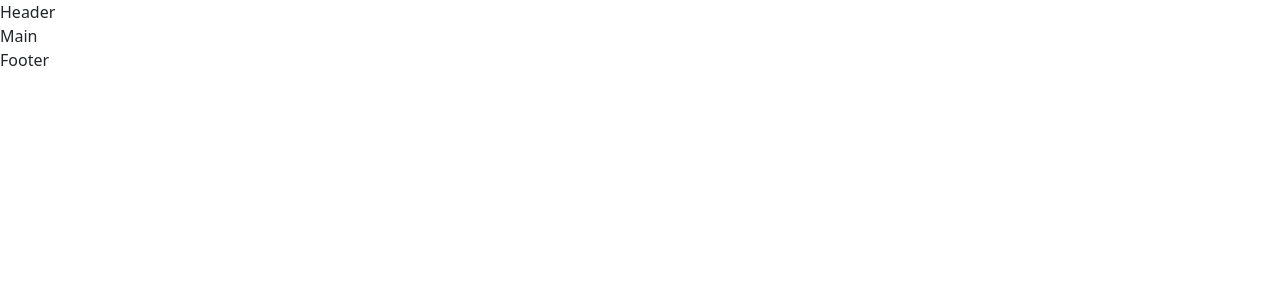
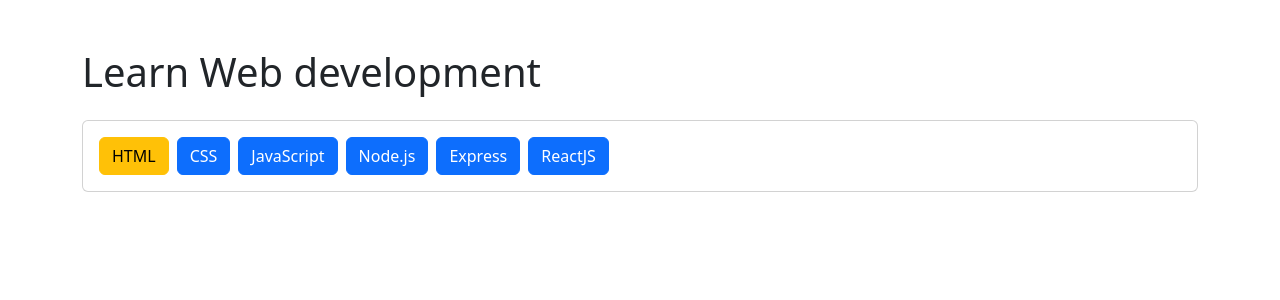
Before and after one commit to fedebacci/react-use-state, a React (Vite) app: page / in a window 1280 px wide. Shown: the top 300 px of the page. Built offline with nearby package versions, Linux system fonts and the light colour scheme.

Commit message:
Inserimento e logica dei pulsanti

```diff
--- a/src/App.jsx
+++ b/src/App.jsx
@@ -1,14 +1,11 @@
-import Header from './components/layout/Header';
 import Main from './components/layout/Main';
-import Footer from './components/layout/Footer';
+import languagesData from './assets/js/data/languages';
 
 export default function App() {
 
   return (
     <>
-      <Header />
-      <Main />
-      <Footer />
+      <Main languagesData={languagesData} />
     </>
   )
 }
--- a/src/assets/css/index.css
+++ b/src/assets/css/index.css
@@ -4,98 +4,19 @@
     padding: 0;
     box-sizing: border-box;
 }
-/* Mettere come classe .img-fluid se necessario */
-img {
-    display: block;
-    max-width: 100%;
-}
-a {
-    text-decoration: none;
-    color: inherit;
-}
-ul {
-    list-style-type: none;
-}
 
 
 
-/* DEBUG */
-.debug ,
-.debug * {
-    padding: 5px;
-    background-color: #ff000022;
-    border: 2px dashed red;
-}
 
 
 
-/* ⚙️ VARIABILI ⚙️ */
-:root {
-    --col-spacing: 1rem;
-}
 
 
 
-/* UTILS */
-section {
-    padding: calc(2 * var(--col-spacing)) 0;
+
+
+
+#languages-buttons {
+    flex-direction: row;
+    gap: .5rem;
 }
-.container {
-    max-width: 1200px;
-    margin: 0 auto;
-}
-.row {
-    display: flex;
-    flex-wrap: wrap;
-    margin: 0 calc(var(--col-spacing) * -1);
-    row-gap: calc(2 * var(--col-spacing));
-}
-.row [class*="col"] {
-    padding: 0 var(--col-spacing);
-}
-.row-no-gap {
-    display: flex;
-    flex-wrap: wrap;
-    margin: 0;
-    row-gap: 0;
-}
-.row-no-gap [class*="col"] {
-    padding: 0;
-}
-.col-100 {
-    width: 100%;
-}
-.col-1-2 {
-    width: calc(100% / 2);
-}
-.col-1-3 {
-    width: calc(100% / 3);
-}
-.col-2-3 {
-    width: calc(100% / 3 * 2);
-}
-.col-1-4 {
-    width: calc(100% / 4);
-}
-.col-3-4 {
-    width: calc(100% / 4 * 3);
-}
-.col-1-5 {
-    width: calc(100% / 5);
-}
-.col-4-5 {
-    width: calc(100% / 5 * 4);
-}
-.col-1-6 {
-    width: calc(100% / 6);
-}
-.col-5-6 {
-    width: calc(100% / 6 * 5);
-}
-.btn {
-    font-family: inherit;
-    cursor: pointer;
-    display: inline-block;
-    background-color: transparent;
-    border: 0;
-}
--- /dev/null
+++ b/src/assets/js/data/languages.js
@@ -0,0 +1,34 @@
+const languages = [
+  {
+    id: 1,
+    title: "HTML",
+    description: "HTML (HyperText Markup Language) è il linguaggio standard per creare pagine e applicazioni web. Struttura il contenuto web e fornisce elementi di base come titoli, paragrafi e immagini."
+  },
+  {
+    id: 2,
+    title: "CSS",
+    description: "CSS (Cascading Style Sheets) è un linguaggio di stile utilizzato per descrivere la presentazione di un documento scritto in HTML o XML. Controlla il layout, i colori, i caratteri e l'aspetto complessivo di una pagina web."
+  },
+  {
+    id: 3,
+    title: "JavaScript",
+    description: "JavaScript è un linguaggio di programmazione dinamico utilizzato per lo sviluppo web, che consente contenuti interattivi come grafici animati, pulsanti cliccabili e altre funzionalità dinamiche sui siti web."
+  },
+  {
+    id: 4,
+    title: "Node.js",
+    description: "Node.js è un ambiente di runtime JavaScript lato server che permette di utilizzare JavaScript anche sul backend, consentendo agli sviluppatori di usare lo stesso linguaggio sia sul client che sul server."
+  },
+  {
+    id: 5,
+    title: "Express",
+    description: "Express è un framework per applicazioni web minimalista e veloce per Node.js. Fornisce strumenti robusti per creare applicazioni web e API e semplifica la gestione delle rotte e delle richieste."
+  },
+  {
+    id: 6,
+    title: "ReactJS",
+    description: "ReactJS è una libreria JavaScript per costruire interfacce utente, in particolare applicazioni a pagina singola. Consente agli sviluppatori di creare componenti UI riutilizzabili e di gestire efficacemente lo stato dell'applicazione."
+  }
+];
+
+export default languages;
--- a/src/components/layout/Footer.jsx
+++ /dev/null
@@ -1,7 +0,0 @@
-export default function Footer () {
-    return (
-        <footer>
-            Footer
-        </footer>
-    );
-}
--- a/src/components/layout/Header.jsx
+++ /dev/null
@@ -1,7 +0,0 @@
-export default function Header () {
-    return (
-        <header>
-            Header
-        </header>
-    );
-}
--- a/src/components/layout/Main.jsx
+++ b/src/components/layout/Main.jsx
@@ -1,7 +1,18 @@
-export default function Main () {
+import Languages from "../ui/Languages";
+
+export default function Main ({ languagesData }) {
     return (
         <main>
-            Main
+            <div className="container">
+                <div className="row">
+                    <div className="col-100">
+                        <h1 className="mt-5 mb-4">
+                            Learn Web development
+                        </h1>
+                        <Languages languagesData={languagesData} />
+                    </div>
+                </div>
+            </div>
         </main>
     );
 }
--- /dev/null
+++ b/src/components/ui/LanguageButton.jsx
@@ -0,0 +1,10 @@
+export default function LanguageButton ({ title, isSelected, handleClick }) {
+    // console.debug('LanguageButton title', title);
+    // console.debug('LanguageButton isSelected', isSelected);
+    // console.debug('LanguageButton handleClick', handleClick);
+    return (
+        <div onClick={handleClick} className={"btn " + (isSelected ? 'btn-warning' : 'btn-primary')}>
+            {title}
+        </div>
+    );
+}
--- /dev/null
+++ b/src/components/ui/LanguageDescriptionBox.jsx
@@ -0,0 +1,9 @@
+export default function LanguageDescriptionBox ({ description }) {
+    // console.debug('LaLanguageDescriptionBoxnguageButton description', description);
+    return (
+        <div>
+            {/* Languages box */}
+            Lorem ipsum dolor sit amet consectetur adipisicing elit. Vero reprehenderit dignissimos aut illum ratione quia ea fugit exercitationem impedit itaque sint suscipit, esse quasi veritatis recusandae hic. Quasi omnis optio sed quis neque laudantium molestiae saepe dolor corporis odit, consequuntur reiciendis. Vero, nostrum, molestiae rerum obcaecati magni similique est saepe veritatis, praesentium explicabo quo. Quos hic unde ipsa cum nemo. Rem eligendi, dignissimos fuga possimus perferendis maiores itaque sequi veritatis quam reiciendis. Velit sunt, eum aut quo consequatur doloremque dolorem sequi animi voluptatum modi commodi dicta vitae, fuga voluptas quas dolores! Totam voluptatum ratione similique nam optio nobis expedita fugiat.
+        </div>
+    );
+}
--- /dev/null
+++ b/src/components/ui/Languages.jsx
@@ -0,0 +1,15 @@
+import LanguagesButtons from "./LanguagesButtons";
+import LanguageDescriptionBox from "./LanguageDescriptionBox";
+
+export default function Languages ({ languagesData }) {
+    // console.debug('Languages languagesData', languagesData);
+    return (
+        <>
+            {/* <div>
+                Languages
+            </div> */}
+            <LanguagesButtons buttonsData={languagesData} />
+            {/* <LanguageDescriptionBox description={languagesData} /> */}
+        </>
+    );
+}
--- /dev/null
+++ b/src/components/ui/LanguagesButtons.jsx
@@ -0,0 +1,27 @@
+import { useState } from "react";
+import LanguageButton from "./LanguageButton";
+
+// const
+
+export default function LanguagesButtons ({ buttonsData }) {
+    // console.debug('LanguagesButtons buttonsData', buttonsData);
+
+    const [ selectedLanguageId, setSelectedLanguageId ] = useState(1);
+    // console.debug('LanguagesButtons selectedLanguageId', selectedLanguageId);
+
+    return (
+        <div id="languages-buttons" className="card p-3">
+            {
+                buttonsData.map(buttonData => {
+                    return (
+                        <LanguageButton
+                        title={buttonData.title}
+                        isSelected={buttonData.id === selectedLanguageId}
+                        handleClick={() => setSelectedLanguageId(buttonData.id)}
+                        key={buttonData.id} />
+                    );
+                })
+            }
+        </div>
+    );
+}
--- a/src/main.jsx
+++ b/src/main.jsx
@@ -8,7 +8,7 @@
 // Import all of Bootstrap’s JS
 import * as bootstrap from 'bootstrap'
 
-// import './assets/css/index.css'
+import './assets/css/index.css'
 
 createRoot(document.getElementById('root')).render(
   <StrictMode>
```
Also changed, not shown: src/assets/js/data/data.js (deleted).
